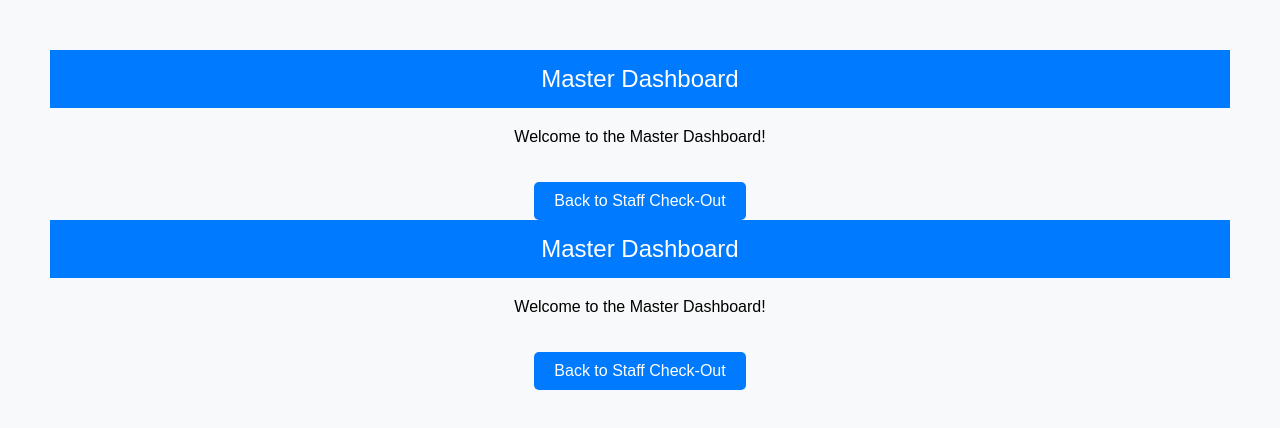
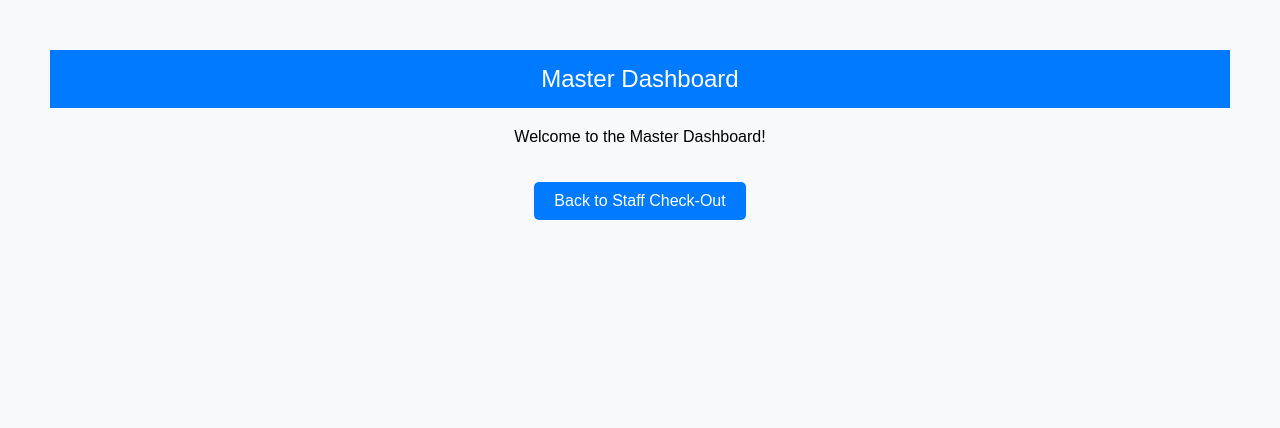
Before and after one commit to animalbulding/camp-sing-out, a plain HTML site: page public/master_dashboard.html in a window 1280 px wide. Drawn offline with Linux system fonts and the light colour scheme.

Commit message:
should work

```diff
--- a/public/master_dashboard.html
+++ b/public/master_dashboard.html
@@ -39,13 +39,6 @@
     <div class="header">Master Dashboard</div>
     <div class="container">
         <p>Welcome to the Master Dashboard!</p>
-        <a href="staff_login.html" class="back-button">Back to Staff Check-Out</a>
+        <a href="index.html" class="back-button">Back to Staff Check-Out</a>
     </div>
-</body>
-    <div class="header">Master Dashboard</div>
-    <div class="container">
-        <p>Welcome to the Master Dashboard!</p>
-        <a href="staff_login.html" class="back-button">Back to Staff Check-Out</a>
-    </div>
-</body>
 </html>
```
Also changed, not shown: public/staff_dashboard.html (+1 -1 lines).
